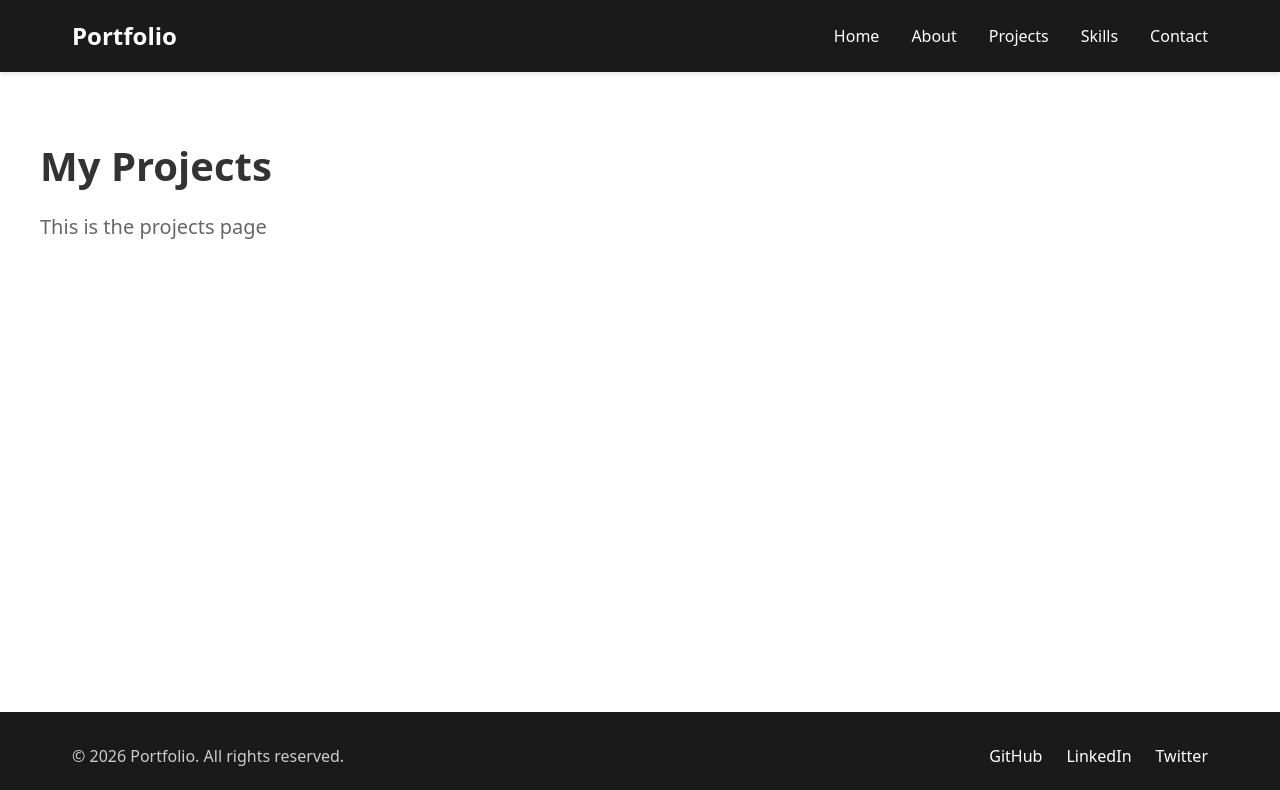
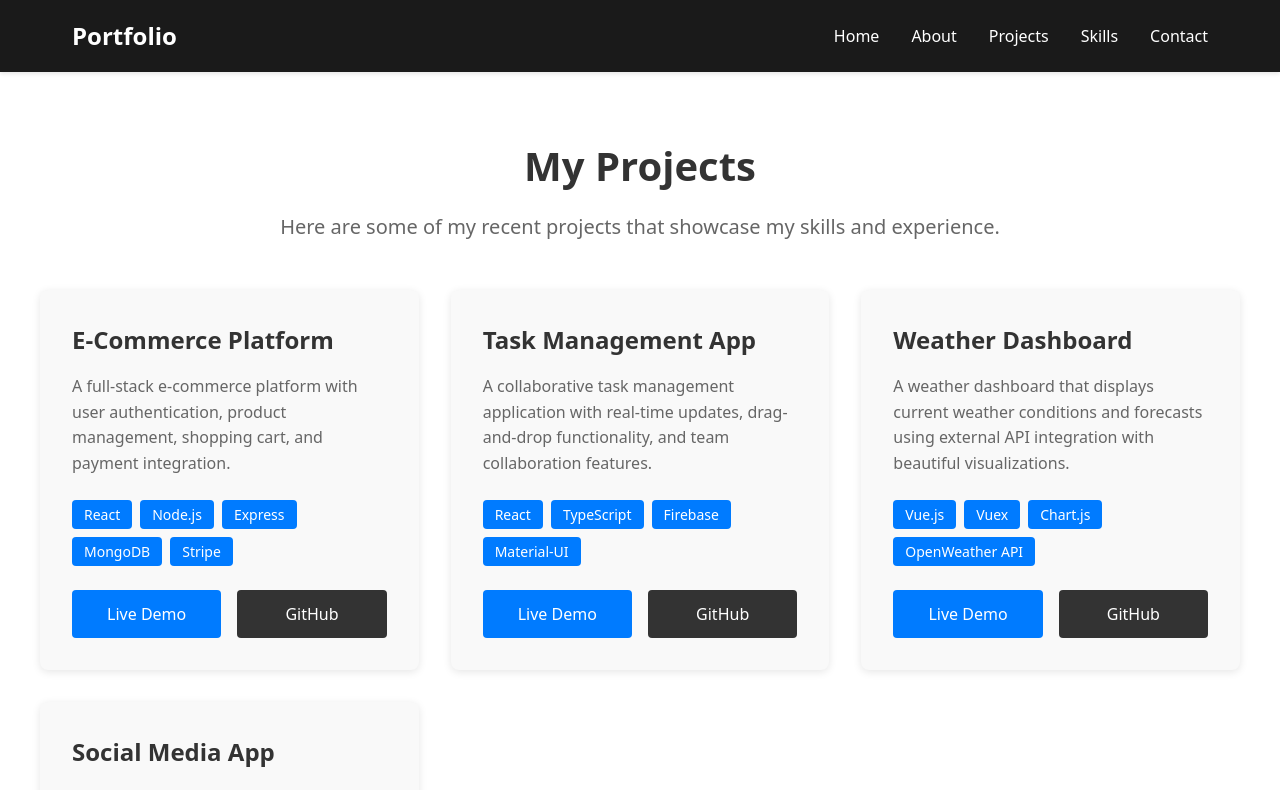
Before and after one commit to niigyanchristian/eunomia-portfolio, a React (Vite) app: page /projects in a window 1280 px wide. Shown: the top 790 px of the page. Built offline with nearby package versions, Linux system fonts and the light colour scheme.

Commit message:
feat: Implement Projects and Skills Sections
Task [8] (feature)

```diff
--- a/src/pages/Projects.css
+++ b/src/pages/Projects.css
@@ -1,5 +1,6 @@
 .projects {
   padding: 4rem 2rem;
+  min-height: calc(100vh - 80px);
 }
 
 .projects-container {
@@ -10,9 +11,113 @@
 .projects h1 {
   font-size: 2.5rem;
   margin-bottom: 1rem;
+  text-align: center;
 }
 
-.projects p {
+.projects-intro {
   font-size: 1.25rem;
   color: #666;
+  text-align: center;
+  margin-bottom: 3rem;
 }
+
+.projects-grid {
+  display: grid;
+  grid-template-columns: repeat(auto-fill, minmax(300px, 1fr));
+  gap: 2rem;
+  margin-top: 2rem;
+}
+
+.project-card {
+  background: #f9f9f9;
+  border-radius: 8px;
+  padding: 2rem;
+  box-shadow: 0 2px 8px rgba(0, 0, 0, 0.1);
+  transition: transform 0.3s ease, box-shadow 0.3s ease;
+  display: flex;
+  flex-direction: column;
+}
+
+.project-card:hover {
+  transform: translateY(-5px);
+  box-shadow: 0 4px 16px rgba(0, 0, 0, 0.15);
+}
+
+.project-title {
+  font-size: 1.5rem;
+  margin-bottom: 1rem;
+  color: #333;
+}
+
+.project-description {
+  font-size: 1rem;
+  color: #666;
+  margin-bottom: 1.5rem;
+  flex-grow: 1;
+  line-height: 1.6;
+}
+
+.project-technologies {
+  display: flex;
+  flex-wrap: wrap;
+  gap: 0.5rem;
+  margin-bottom: 1.5rem;
+}
+
+.tech-tag {
+  background: #007bff;
+  color: white;
+  padding: 0.25rem 0.75rem;
+  border-radius: 4px;
+  font-size: 0.875rem;
+  font-weight: 500;
+}
+
+.project-links {
+  display: flex;
+  gap: 1rem;
+}
+
+.project-link {
+  flex: 1;
+  text-align: center;
+  padding: 0.75rem 1.5rem;
+  border-radius: 4px;
+  text-decoration: none;
+  font-weight: 500;
+  transition: background-color 0.3s ease, transform 0.2s ease;
+}
+
+.demo-link {
+  background: #007bff;
+  color: white;
+}
+
+.demo-link:hover {
+  background: #0056b3;
+  transform: scale(1.02);
+}
+
+.github-link {
+  background: #333;
+  color: white;
+}
+
+.github-link:hover {
+  background: #000;
+  transform: scale(1.02);
+}
+
+@media (max-width: 768px) {
+  .projects-grid {
+    grid-template-columns: 1fr;
+  }
+
+  .projects h1 {
+    font-size: 2rem;
+  }
+
+  .projects-intro {
+    font-size: 1rem;
+  }
+}
--- a/src/pages/Projects.jsx
+++ b/src/pages/Projects.jsx
@@ -1,11 +1,80 @@
 import './Projects.css'
 
 export const Projects = () => {
+  const projectsData = [
+    {
+      id: 1,
+      title: 'E-Commerce Platform',
+      description: 'A full-stack e-commerce platform with user authentication, product management, shopping cart, and payment integration.',
+      technologies: ['React', 'Node.js', 'Express', 'MongoDB', 'Stripe'],
+      liveDemo: 'https://example.com/ecommerce',
+      github: 'https://github.com/username/ecommerce-platform'
+    },
+    {
+      id: 2,
+      title: 'Task Management App',
+      description: 'A collaborative task management application with real-time updates, drag-and-drop functionality, and team collaboration features.',
+      technologies: ['React', 'TypeScript', 'Firebase', 'Material-UI'],
+      liveDemo: 'https://example.com/taskmanager',
+      github: 'https://github.com/username/task-manager'
+    },
+    {
+      id: 3,
+      title: 'Weather Dashboard',
+      description: 'A weather dashboard that displays current weather conditions and forecasts using external API integration with beautiful visualizations.',
+      technologies: ['Vue.js', 'Vuex', 'Chart.js', 'OpenWeather API'],
+      liveDemo: 'https://example.com/weather',
+      github: 'https://github.com/username/weather-dashboard'
+    },
+    {
+      id: 4,
+      title: 'Social Media App',
+      description: 'A social networking platform with posts, comments, likes, user profiles, and real-time messaging functionality.',
+      technologies: ['React', 'Redux', 'Socket.io', 'PostgreSQL'],
+      liveDemo: 'https://example.com/social',
+      github: 'https://github.com/username/social-media-app'
+    }
+  ]
+
   return (
     <section className="projects">
       <div className="projects-container">
         <h1>My Projects</h1>
-        <p>This is the projects page</p>
+        <p className="projects-intro">Here are some of my recent projects that showcase my skills and experience.</p>
+
+        <div className="projects-grid">
+          {projectsData.map(project => (
+            <div key={project.id} className="project-card">
+              <h2 className="project-title">{project.title}</h2>
+              <p className="project-description">{project.description}</p>
+
+              <div className="project-technologies">
+                {project.technologies.map((tech, index) => (
+                  <span key={index} className="tech-tag">{tech}</span>
+                ))}
+              </div>
+
+              <div className="project-links">
+                <a
+                  href={project.liveDemo}
+                  target="_blank"
+                  rel="noopener noreferrer"
+                  className="project-link demo-link"
+                >
+                  Live Demo
+                </a>
+                <a
+                  href={project.github}
+                  target="_blank"
+                  rel="noopener noreferrer"
+                  className="project-link github-link"
+                >
+                  GitHub
+                </a>
+              </div>
+            </div>
+          ))}
+        </div>
       </div>
     </section>
   )
--- a/src/pages/Skills.css
+++ b/src/pages/Skills.css
@@ -1,5 +1,6 @@
 .skills {
   padding: 4rem 2rem;
+  min-height: calc(100vh - 80px);
 }
 
 .skills-container {
@@ -10,9 +11,78 @@
 .skills h1 {
   font-size: 2.5rem;
   margin-bottom: 1rem;
+  text-align: center;
 }
 
-.skills p {
+.skills-intro {
   font-size: 1.25rem;
   color: #666;
+  text-align: center;
+  margin-bottom: 3rem;
 }
+
+.skills-categories {
+  display: grid;
+  grid-template-columns: repeat(auto-fit, minmax(300px, 1fr));
+  gap: 2rem;
+  margin-top: 2rem;
+}
+
+.skill-category {
+  background: #f9f9f9;
+  border-radius: 8px;
+  padding: 2rem;
+  box-shadow: 0 2px 8px rgba(0, 0, 0, 0.1);
+  transition: transform 0.3s ease, box-shadow 0.3s ease;
+}
+
+.skill-category:hover {
+  transform: translateY(-5px);
+  box-shadow: 0 4px 16px rgba(0, 0, 0, 0.15);
+}
+
+.category-title {
+  font-size: 1.5rem;
+  margin-bottom: 1.5rem;
+  color: #007bff;
+  text-align: center;
+  font-weight: 600;
+}
+
+.skills-list {
+  display: flex;
+  flex-wrap: wrap;
+  gap: 0.75rem;
+}
+
+.skill-item {
+  background: white;
+  border: 2px solid #007bff;
+  color: #007bff;
+  padding: 0.5rem 1rem;
+  border-radius: 4px;
+  font-size: 0.9rem;
+  font-weight: 500;
+  transition: all 0.3s ease;
+  cursor: default;
+}
+
+.skill-item:hover {
+  background: #007bff;
+  color: white;
+  transform: scale(1.05);
+}
+
+@media (max-width: 768px) {
+  .skills-categories {
+    grid-template-columns: 1fr;
+  }
+
+  .skills h1 {
+    font-size: 2rem;
+  }
+
+  .skills-intro {
+    font-size: 1rem;
+  }
+}
--- a/src/pages/Skills.jsx
+++ b/src/pages/Skills.jsx
@@ -1,11 +1,65 @@
 import './Skills.css'
 
 export const Skills = () => {
+  const skillsData = {
+    Frontend: [
+      'HTML5',
+      'CSS3',
+      'JavaScript',
+      'TypeScript',
+      'React',
+      'Vue.js',
+      'Redux',
+      'Tailwind CSS',
+      'Material-UI',
+      'Responsive Design'
+    ],
+    Backend: [
+      'Node.js',
+      'Express',
+      'Python',
+      'Django',
+      'Flask',
+      'REST APIs',
+      'GraphQL',
+      'PostgreSQL',
+      'MongoDB',
+      'MySQL'
+    ],
+    Tools: [
+      'Git',
+      'GitHub',
+      'VS Code',
+      'Docker',
+      'Webpack',
+      'Vite',
+      'npm',
+      'Jest',
+      'Postman',
+      'Figma'
+    ]
+  }
+
   return (
     <section className="skills">
       <div className="skills-container">
         <h1>My Skills</h1>
-        <p>This is the skills page</p>
+        <p className="skills-intro">Technologies and tools I work with to build modern web applications.</p>
+
+        <div className="skills-categories">
+          {Object.entries(skillsData).map(([category, skills]) => (
+            <div key={category} className="skill-category">
+              <h2 className="category-title">{category}</h2>
+              <div className="skills-list">
+                {skills.map((skill, index) => (
+                  <div key={index} className="skill-item">
+                    {skill}
+                  </div>
+                ))}
+              </div>
+            </div>
+          ))}
+        </div>
       </div>
     </section>
   )
```
Also changed, not shown: screenshots/projects.png (added), screenshots/skills.png (added).
